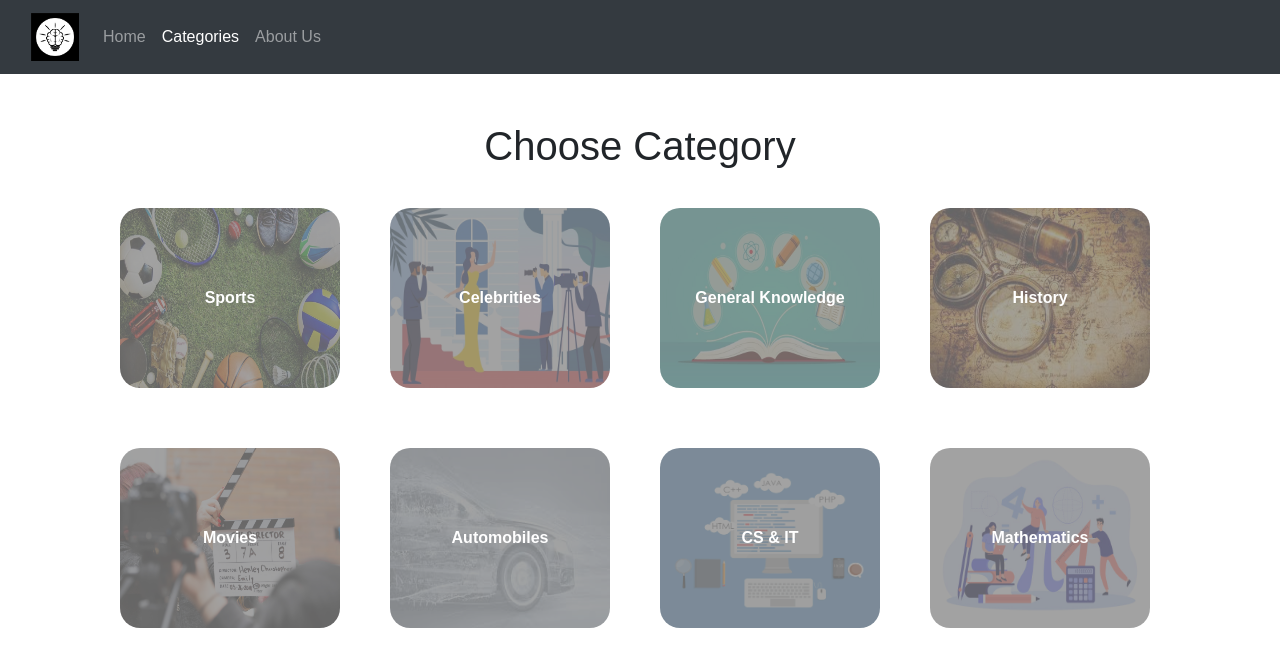
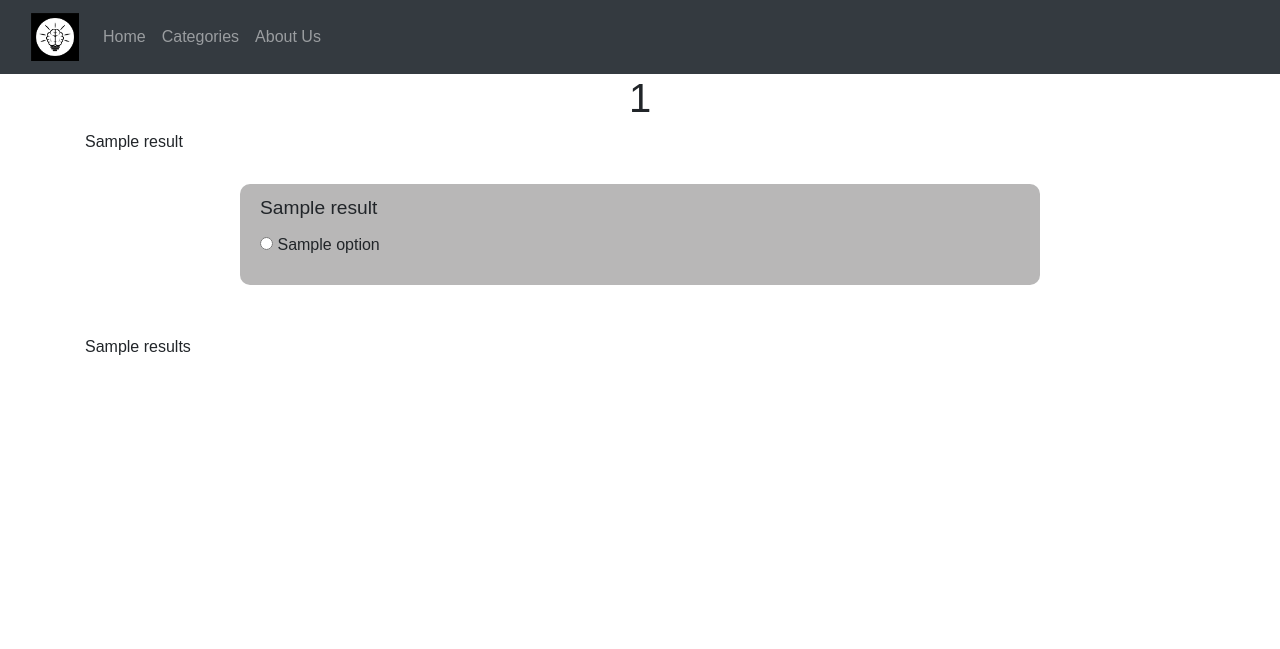
Before and after one commit to ardf/Quizzify, a Django app: page /category/1 in a window 1280 px wide. Shown: the top 649 px of the page. Run offline with Django 3.2, Linux system fonts and the light colour scheme; tables that the repository leaves empty hold one stand-in row (values such as "Sample post"); a database or web service that is not in the repository returns one stand-in record (values such as "Sample title"); data that the repository does not hold is empty; some libraries are stand-ins or nearby versions.

Commit message:
Progress on quiz page UI

```diff
--- a/src/main/static/css/main.css
+++ b/src/main/static/css/main.css
@@ -45,6 +45,25 @@
   color: rgb(255, 255, 255);
   font-weight: 550;
 }
+.question-box {
+  background-color: rgb(184, 183, 183);
+  margin: 30px auto 10px;
+  padding: 10px 20px;
+  max-width: 800px;
+  border-radius: 10px;
+}
+.question {
+  font-size: 1.2rem;
+}
+.options {
+  margin: 10px auto;
+}
+.options > span {
+  display: block;
+}
+.question-box:last-of-type {
+  margin-bottom: 50px;
+}
 footer {
   position: absolute;
   bottom: 0;
--- a/src/main/templates/main/index.html
+++ b/src/main/templates/main/index.html
@@ -85,6 +85,9 @@
     {% block aboutUsPage %}
     {% endblock %}
 
+    {% block quizPage %}
+    {% endblock %}
+
     <footer class="bg-dark">
       <p class="center">
         Quizzify &copy; 2021 | This site is open source. To contribute, click <a target="_blank" href="https://github.com/AakifAsharKhan/quiz-app/blob/main/contributing.md">here</a>
--- /dev/null
+++ b/src/main/templates/main/quizPage.html
@@ -0,0 +1,36 @@
+{% extends 'main/index.html' %}
+
+{% block title %}
+<title>About Us | Quizzify</title>
+{% endblock %}
+
+
+{% block aboutUsPage %}
+<div class="container" style="padding-bottom: 50px;">
+    <div class="row">
+    <div class="col-sm-12 center">
+        <h1>{{category|upper}}</h1>
+    </div>
+</div>
+    <form action="">
+    {% csrf_token %}
+    {% for question in data %}
+            {{question}}
+            <div class="question-box">
+
+                <span class="question">{{question.question | safe}}</span>
+
+                <div class="options">
+                    {% for option in question.incorrect_answers %}
+                    <span class="option">
+                        <input type="radio" name="question{{forloop.parentloop.counter}}" id="{{forloop.parentloop.counter}}{{forloop.counter}}">
+                        <label for="{{forloop.parentloop.counter}}{{forloop.counter}}">{{option|safe}}</label>
+                    </span>
+                    {% endfor %}
+                </div>
+            </div>
+            {% endfor %}
+        </form>
+        {{data}}
+</div>
+{% endblock %}
--- a/src/main/urls.py
+++ b/src/main/urls.py
@@ -6,5 +6,5 @@
     path("categories/", views.getCategoriesPage, name="CategoriesPage"),
     path("about-us/", views.getAboutUsPage, name="aboutUs"),
     path("category/<str:category_name>",
-         views.getCategoriesPage, name="CategoryPage")
+         views.getQuizPage, name="quizPage")
 ]
--- a/src/main/views.py
+++ b/src/main/views.py
@@ -1,7 +1,10 @@
 from django.shortcuts import render
 from django.http import HttpResponse
+import requests
+import random
 
 # Create your views here.
+data = {}
 
 
 def getLandingPage(response):
@@ -50,3 +53,11 @@
 
 def getAboutUsPage(response):
     return render(response, "main/aboutUsPage.html", {})
+
+
+def getQuizPage(response, category_name):
+    data = requests.get(
+        "https://opentdb.com/api.php?amount=10&category=21&type=multiple").json()['results']
+    for questions in data:
+        questions['incorrect_answers'].append(questions['correct_answer'])
+    return render(response, "main/quizPage.html", {'category': category_name, 'data': data})
```
